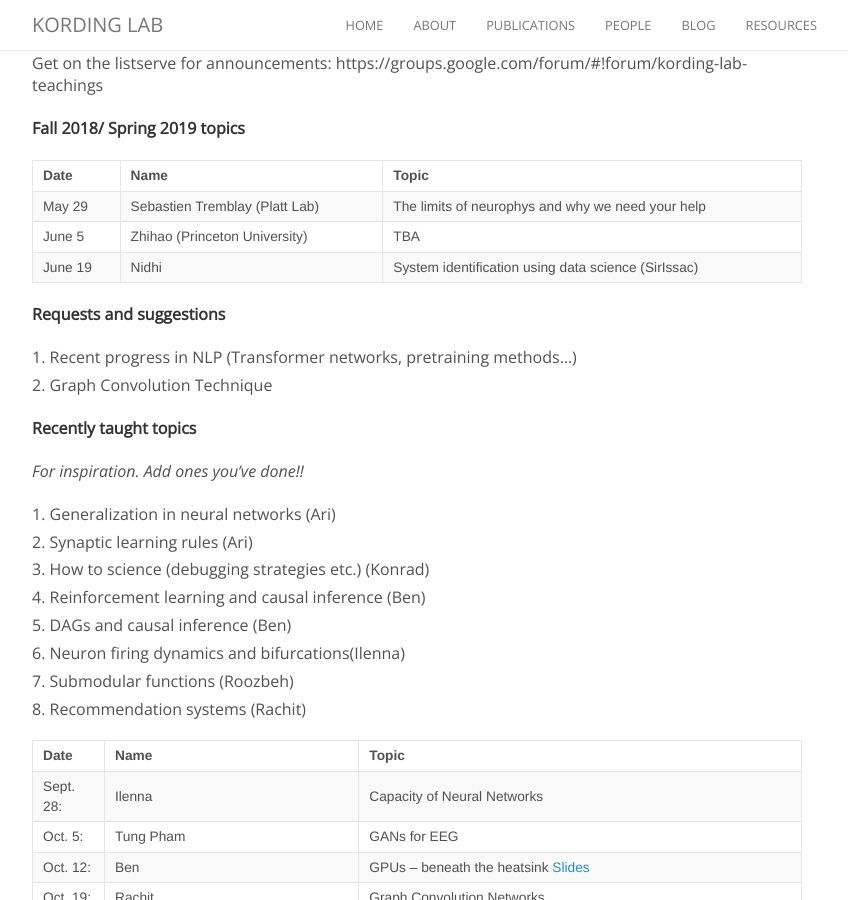
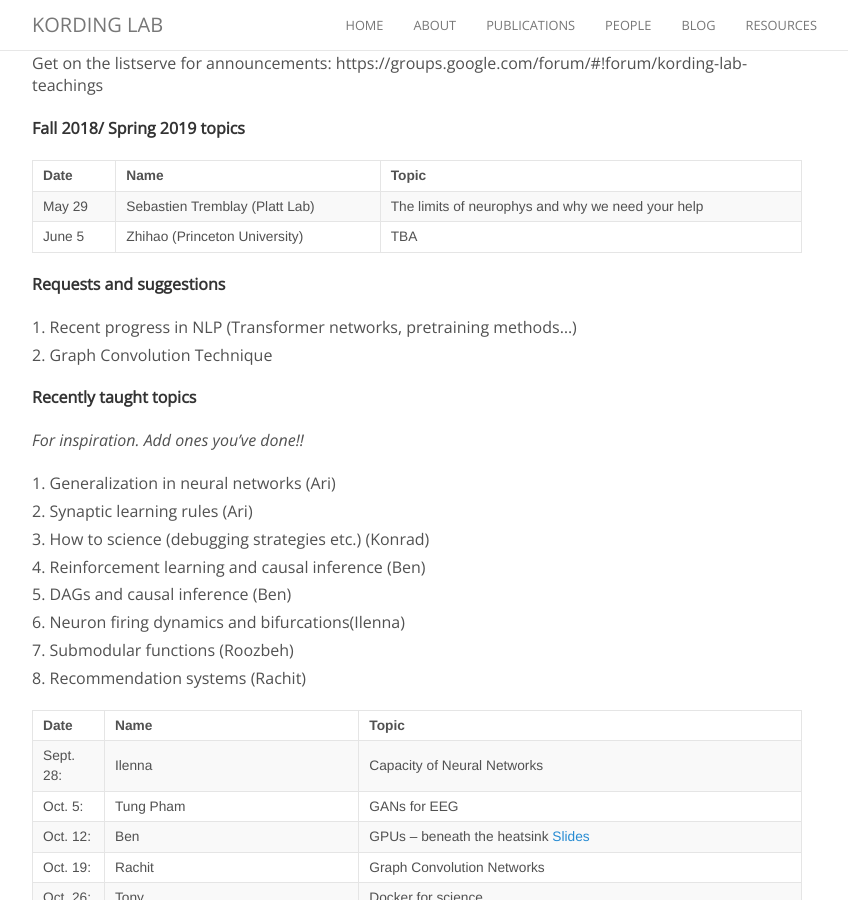
Before and after one commit to KordingLab/KordingLab.github.io, a Jekyll site: the page built from _posts/2018-08-29-upcoming-lab-teaching.md, in a window 1280 px wide and 900 px high, scrolled down 331 px. Shown: the whole window, without its empty margins (223-1071 px from the left). Built offline with Jekyll 4.4.1, drawn with Linux system fonts in a browser that asks for light colours; nearby versions of some CDN libraries; comment, search, counter and statistics services are not loaded.

Commit message:
Update 2018-08-29-upcoming-lab-teaching.md

```diff
--- a/_posts/2018-08-29-upcoming-lab-teaching.md
+++ b/_posts/2018-08-29-upcoming-lab-teaching.md
@@ -19,7 +19,6 @@ Get on the listserve for announcements: https://groups.google.com/forum/#!forum/
 |------|------|-------|
 |May 29| Sebastien Tremblay (Platt Lab)| The limits of neurophys and why we need your help|
 |June 5| Zhihao (Princeton University)| TBA |
-|June 19|Nidhi | System identification using data science (SirIssac) |
 
 
 **Requests and suggestions**
```
